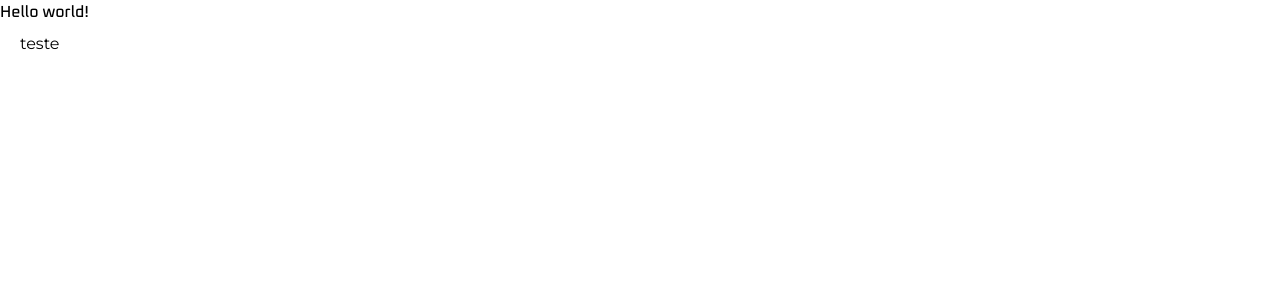
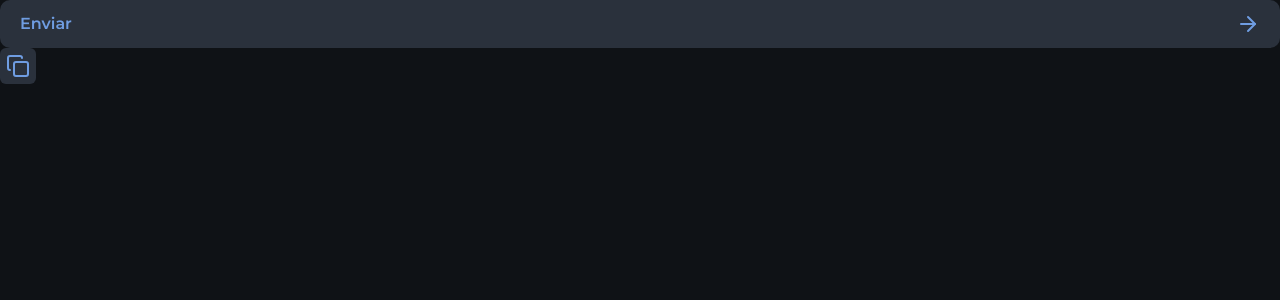
Before and after one commit to RenanFachin/NLW_connect, a Next.js app in the folder web/: page / in a window 1280 px wide. Shown: the top 300 px of the page. Built offline with nearby package versions, Linux system fonts and the light colour scheme.

Commit message:
feat: create button component

```diff
--- a/web/package.json
+++ b/web/package.json
@@ -10,6 +10,7 @@
   },
   "dependencies": {
     "@tailwindcss/postcss": "^4.0.8",
+    "lucide-react": "^0.475.0",
     "next": "15.1.7",
     "postcss": "^8.5.3",
     "react": "^19.0.0",
--- a/web/src/app/layout.tsx
+++ b/web/src/app/layout.tsx
@@ -13,7 +13,7 @@
 }>) {
   return (
     <html lang="en" className={`${oxanium.variable} ${montserrat.variable}`}>
-      <body className=''>{children}</body>
+      <body className='bg-gray-900 text-gray-100 antialiased'>{children}</body>
     </html>
   );
 }
--- a/web/src/app/page.tsx
+++ b/web/src/app/page.tsx
@@ -1,10 +1,18 @@
 import { Button } from "@/components/button";
+import { ArrowRight, Copy } from 'lucide-react'
+
 
 export default function Home() {
   return (
     <main>
-      <div className="font-heading">Hello world!</div>
-      <Button text="teste"/>
+      <Button>
+        Enviar
+        <ArrowRight />
+      </Button>
+
+      <Button isIconButton>
+        <Copy />
+      </Button>
     </main>
   );
 }
--- a/web/src/components/button.tsx
+++ b/web/src/components/button.tsx
@@ -1,10 +1,24 @@
-interface ButtonProps {
-  text: string
+import { ComponentProps, ReactNode } from "react"
+
+interface ButtonProps extends ComponentProps<'button'> {
+  children: ReactNode
+  isIconButton?: boolean
 }
 
 
-export function Button({text}: ButtonProps){
-  return(
-    <button className="px-5 py-2 rounded-sm">{text}</button>
+export function Button({children, isIconButton = false}: ButtonProps){
+  return ( isIconButton ? (
+        <button
+            className="p-1.5 bg-gray-500 text-blue rounded-md cursor-pointer hover:bg-blue hover:text-gray-900 transition-colors duration-500"
+          >
+          {children}
+        </button>
+      ) : (
+        <button
+          className="flex justify-between items-center px-5 h-12 bg-gray-500 text-blue font-semibold rounded-xl w-full cursor-pointer hover:bg-blue hover:text-gray-900 transition-colors duration-500"
+        >
+          {children}
+        </button>
+      )
   )
 }
```
Also changed, not shown: 1 other file (tests, documents, lock files or other folders).
